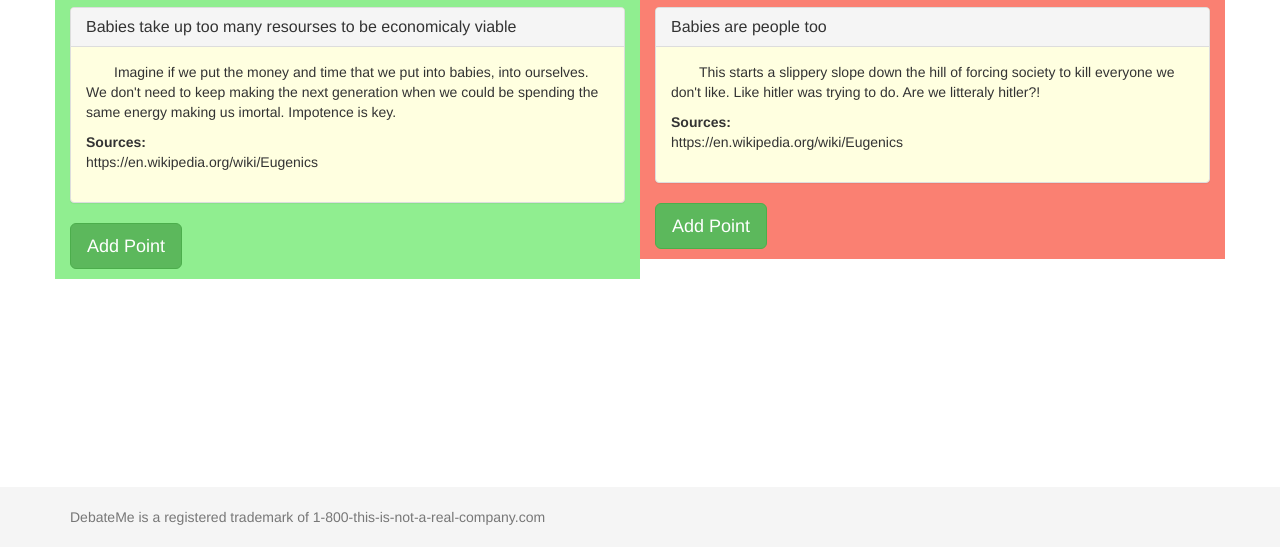
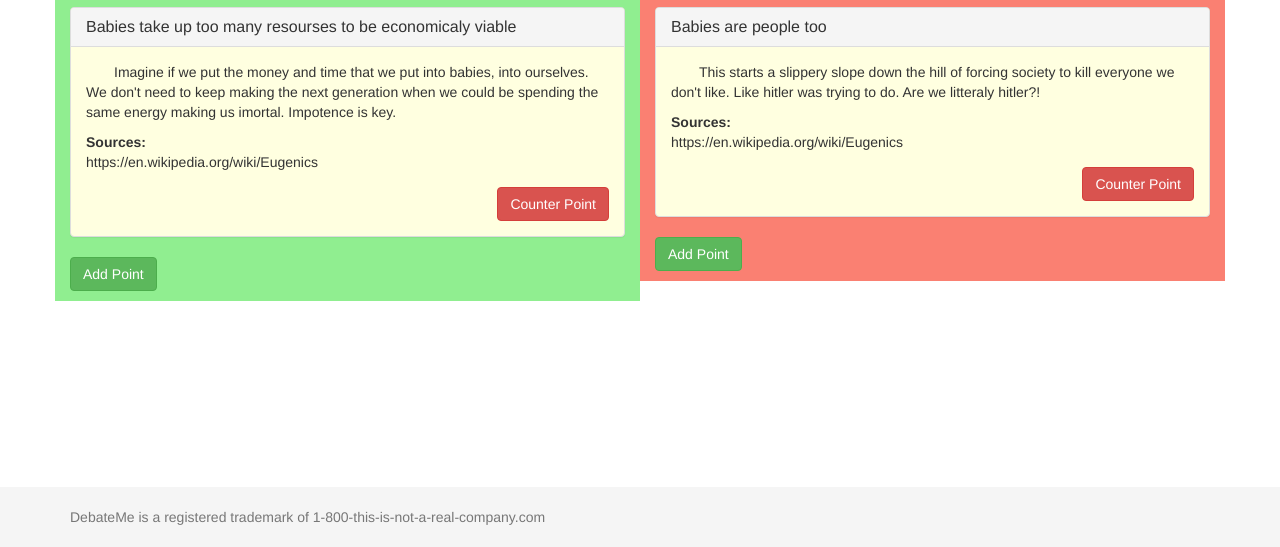
Before and after one commit to Humpis/debateMe, a plain HTML site: page sampleDebate.html in a window 1280 px wide. Shown: the part 253-800 px from the top of the page. Drawn offline with nearby package versions, Linux system fonts and the light colour scheme.

Commit message:
Counter point button

```diff
--- a/sampleDebate.html
+++ b/sampleDebate.html
@@ -73,16 +73,17 @@
                     <div class="panel-heading">
                         <h3 class="panel-title">Babies take up too many resourses to be economicaly viable</h3>
                     </div>
-                    <div class="panel-body">
+                    <div class="panel-body clearfix">
                         <div class="form-group">
                             <p style="text-indent: 2em;">Imagine if we put the money and time that we put into babies, into ourselves. We don't need to keep making the next generation when we could be spending the same energy making us imortal. Impotence is key.</p>
                             <p><strong>Sources:&nbsp;<br/></strong> https://en.wikipedia.org/wiki/Eugenics
                             </p>
                         </div>
+                        <a class="btn btn-md btn-danger pull-right" href="#" role="button">Counter Point</a>
                     </div>
                 </div>
                 <p>
-                    <a class="btn btn-lg btn-success" href="#" role="button">Add Point</a>
+                    <a class="btn btn-md btn-success" href="#" role="button">Add Point</a>
                 </p>
             </div>
             <div class="col-md-6 con">
@@ -91,16 +92,17 @@
                     <div class="panel-heading">
                         <h3 class="panel-title">Babies are people too</h3>
                     </div>
-                    <div class="panel-body">
+                    <div class="panel-body clearfix">
                         <div class="form-group">
                             <p style="text-indent: 2em;">This starts a slippery slope down the hill of forcing society to kill everyone we don't like. Like hitler was trying to do. Are we litteraly hitler?!</p>
                             <p><strong>Sources:&nbsp;<br/></strong> https://en.wikipedia.org/wiki/Eugenics
                             </p>
                         </div>
+                        <a class="btn btn-md btn-danger pull-right" href="#" role="button">Counter Point</a>
                     </div>
                 </div>
                 <p>
-                    <a class="btn btn-lg btn-success" href="#" role="button">Add Point</a>
+                    <a class="btn btn-md btn-success" href="#" role="button">Add Point</a>
                 </p>
             </div>
         </div>
```
